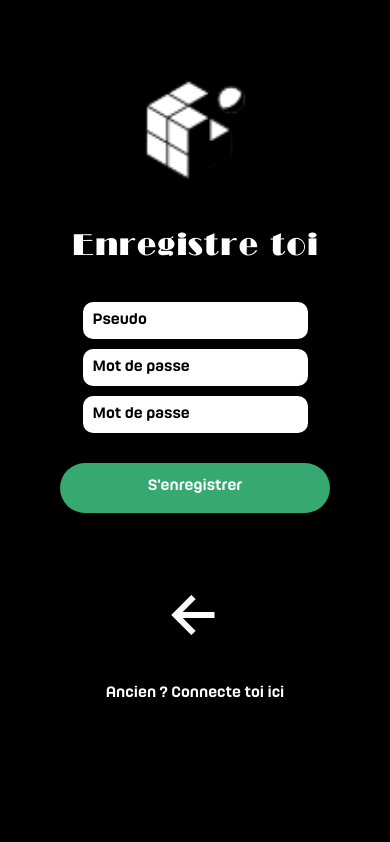
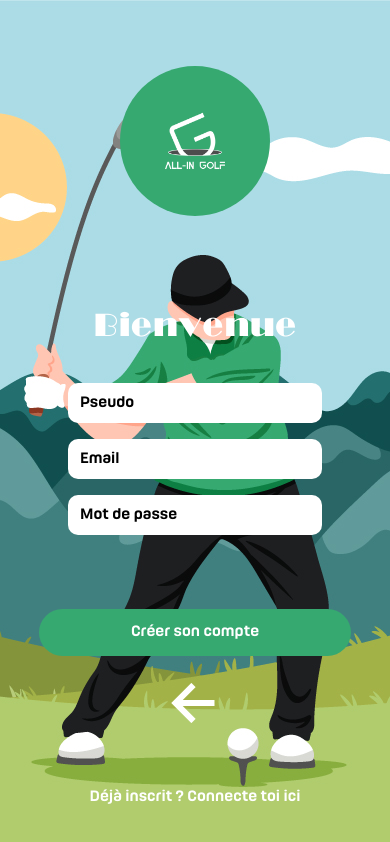
Before and after one commit to WolfDry/All_In_Golf, a React Native app: screen /Register in a window 390 px wide. Built offline with nearby package versions, Linux system fonts and the light colour scheme.

Commit message:
Fix responsive issues

```diff
--- a/assets/globalStyle.js
+++ b/assets/globalStyle.js
@@ -6,8 +6,26 @@ const globalStyles = StyleSheet.create({
   },
   white: {
     color: 'white',
-    height: 20
-}
+  },
+  center: {
+    justifyContent: 'center',
+    alignItems: 'center',
+  },
+  fullScreen: {
+    flex: 1,
+    width: '100%'
+  },
+  title: {
+      fontSize: 30,
+      fontFamily: 'Broadway',
+  },
+  borderBottom:{
+    borderWidth: 1,
+    borderRightWidth:0,
+    borderLeftWidth:0,
+    borderTopWidth:0,
+    borderBottomColor: 'white',
+  }
 });
 
 export default globalStyles;
--- a/src/views/HomeScreen.jsx
+++ b/src/views/HomeScreen.jsx
@@ -1,5 +1,5 @@
 import * as React from 'react';
-import { Text, StyleSheet, View, Pressable, Image, ScrollView, TouchableOpacity } from 'react-native';
+import { Text, StyleSheet, View, Pressable, Image, ScrollView, TouchableOpacity, ImageBackground } from 'react-native';
 import { useFonts } from 'expo-font';
 import Ionicons from '@expo/vector-icons/Ionicons';
 import globalStyles from '../../assets/globalStyle';
@@ -28,125 +28,42 @@ export function HomeScreen({ navigation, route }) {
     }
 
     return (
-        <ScrollView style={styles.container}>
-            <View style={{ alignItems: 'center', justifyContent: 'center' }}>
+        <ImageBackground source={require('../../assets/img/bg.jpg')} style={globalStyles.fullScreen}>
+            <View style={[globalStyles.fullScreen, globalStyles.center]}>
                 <Image
                     style={styles.logo}
-                    source={require('../../assets/img/favicon.png')}
+                    source={require('../../assets/img/logo-vert.jpg')}
                 />
             </View>
-            <View style={styles.titleContainer}>
-                <Text style={styles.title}>
-                    All In Golf
-                </Text>
+            <View style={[globalStyles.fullScreen, globalStyles.center]}>
+                <Text style={[globalStyles.title, globalStyles.white]}>All In Golf</Text>
             </View>
-            <View style={styles.formContainer}>
-                <Pressable
-                    style={styles.Loginbutton}
-                    onPress={() => {
-                        // Pass and merge params back to home screen
-                        navigation.navigate({
-                            name: 'Login',
-                            params: {
-                                post: {
-                                    login: loginPost,
-                                    password: passwordPost
-                                }
-                            },
-                            merge: true,
-                        });
-                    }}
-                >
-                    <Text style={[globalStyles.white, globalStyles.hongkong]}>Se connecter</Text>
+            <View style={[globalStyles.fullScreen, globalStyles.center]}>
+                <Pressable style={[styles.button, globalStyles.center, { marginBottom: 15 }]} onPress={() => navigation.navigate('Login')}>
+                    <Text style={[globalStyles.hongkong]}>
+                        Se connecter
+                    </Text>
                 </Pressable>
-                <Pressable
-                    style={styles.Loginbutton}
-                    onPress={() => {
-                        // Pass and merge params back to home screen
-                        navigation.navigate({
-                            name: 'Register',
-                            params: {
-                                post: {
-                                    login: loginPost,
-                                    password: passwordPost
-                                }
-                            },
-                            merge: true,
-                        });
-                    }}
-                >
-                    <Text style={[globalStyles.white, globalStyles.hongkong]}>S'enregister</Text>
+                <Pressable style={[styles.button, globalStyles.center]} onPress={() => navigation.navigate('Register')}>
+                    <Text style={[globalStyles.hongkong]}>
+                        Créer un compte
+                    </Text>
                 </Pressable>
             </View>
-            {auth.currentUser &&
-                <View>
-                    <Text style={globalStyles.white}>Email : {auth.currentUser?.email}</Text>
-                    <TouchableOpacity onPress={handleSignUp} style={{ backgroundColor: '#36A970', padding: 10, margin: 10 }}>
-                        <Text style={[globalStyles.white]}>Sign Out</Text>
-                    </TouchableOpacity>
-                </View>
-            }
-
-        </ScrollView>
+        </ImageBackground>
     );
 }
 
 const styles = StyleSheet.create({
-    container: {
-        flex: 1,
-        fontFamily: 'Broadway',
-        height: 500,
-        borderColor: 'red',
-        backgroundColor: 'black'
+    logo: {
+        width: 150,
+        height: 150,
+        borderRadius: 100,
     },
-    logo: {
-        width: 100,
-        height: 100,
-        marginTop: 80
-    },
-    titleContainer: {
-        flex: 0.5,
-        alignItems: 'center',
-    },
-    title: {
-        padding: 50,
-        fontFamily: 'Broadway',
-        fontSize: 30,
-        color: 'white'
-    },
-    formContainer: {
-        flex: 1,
-        alignItems: 'center',
-    },
-    inputContainer: {
-        justifyContent: 'center',
-        alignItems: 'center'
-    },
-    inputs: {
-        margin: 5,
-        padding: 10,
-        width: 200,
-        justifyContent: 'center',
-        alignItems: 'center',
-        borderRadius: 10,
-        backgroundColor: 'white'
-    },
-    Loginbutton: {
-        marginVertical: 25,
-        padding: 15,
-        justifyContent: 'center',
-        alignItems: 'center',
-        width: 270,
-        borderRadius: 50,
-        backgroundColor: '#36A970',
-    },
-    arrowBack: {
-        margin: 60
-    },
-    registerContainer: {
-        alignItems: 'center',
-        justifyContent: 'flex-end',
-        backgroundColor: 'black',
-        height: 10
+    button: {
+        width: '75%',
+        backgroundColor: 'white',
+        padding: '3%',
+        borderRadius: 100,
     }
 });
--- a/src/views/LoginScreen.jsx
+++ b/src/views/LoginScreen.jsx
@@ -1,11 +1,10 @@
 import * as React from 'react';
-import { TextInput, Text, StyleSheet, View, Pressable, Image, ScrollView } from 'react-native';
+import { TextInput, Text, StyleSheet, View, Pressable, Image, ScrollView, ImageBackground } from 'react-native';
 import { useFonts } from 'expo-font';
 import Ionicons from '@expo/vector-icons/Ionicons';
 import globalStyles from '../../assets/globalStyle';
 import { auth } from '../../firebase'
 import { signInWithEmailAndPassword } from 'firebase/auth';
-import { useNavigation } from '@react-navigation/native';
 
 export function LoginScreen({ navigation, route }) {
 
@@ -31,22 +30,22 @@ export function LoginScreen({ navigation, route }) {
     }
 
     return (
-        <ScrollView style={styles.container}>
-            <View style={{ alignItems: 'center', justifyContent: 'center' }}>
+        <ImageBackground source={require('../../assets/img/bg.jpg')} style={[globalStyles.center, globalStyles.fullScreen]}>
+            <View style={[globalStyles.center, { flex: 3, width: '100%' }]}>
                 <Image
                     style={styles.logo}
-                    source={require('../../assets/img/favicon.png')}
+                    source={require('../../assets/img/logo-vert.jpg')}
                 />
             </View>
-            <View style={styles.titleContainer}>
-                <Text style={styles.title}>
+            <View style={[globalStyles.center, globalStyles.fullScreen]}>
+                <Text style={[globalStyles.title, globalStyles.white]}>
                     Connecte toi
                 </Text>
             </View>
-            <View style={styles.formContainer}>
+            <View style={[globalStyles.center, { flex: 3, width: '100%' }]}>
                 <View style={styles.inputContainer}>
                     <TextInput
-                        placeholder="Pseudo"
+                        placeholder="Email"
                         style={[styles.inputs, globalStyles.hongkong]}
                         value={email}
                         onChangeText={setEmail}
@@ -60,91 +59,123 @@ export function LoginScreen({ navigation, route }) {
                     />
                 </View>
                 <Pressable
-                    style={styles.Loginbutton}
+                    style={[styles.button,]}
                     onPress={handleLogin}
                 >
                     <Text style={[globalStyles.white, globalStyles.hongkong]}>Connexion</Text>
                 </Pressable>
-                <Pressable>
+                <Pressable style={[globalStyles.fullScreen, globalStyles.center]}>
                     <Text style={[globalStyles.white, globalStyles.hongkong]}>
                         Mot de passe oublié ?
                     </Text>
                 </Pressable>
             </View>
-            <View style={{ alignItems: 'center' }}>
+            <View style={[globalStyles.center, globalStyles.fullScreen]}>
                 <Ionicons
                     style={styles.arrowBack}
                     name="arrow-back-outline"
                     size={64}
                     color="white"
-                    onPress={() => navigation.goBack()}
+                    onPress={() => navigation.navigate('Home')}
                 />
             </View>
-            <View style={styles.registerContainer}>
+            <View style={[globalStyles.center, globalStyles.fullScreen]}>
                 <Pressable onPress={() => navigation.navigate('Register')}>
-                    <Text style={[globalStyles.white, globalStyles.hongkong, { borderBottomColor: 'white' }]}>
+                    <Text style={[globalStyles.white, globalStyles.hongkong, globalStyles.borderBottom]}>
                         Nouveau ? Créer ton compte ici
                     </Text>
                 </Pressable>
             </View>
-        </ScrollView>
+        </ImageBackground>
     );
 }
 
 const styles = StyleSheet.create({
-    container: {
-        flex: 1,
-        width: '100%',
-        backgroundColor: 'black'
-    },
     logo: {
-        width: 100,
-        height: 100,
-        marginTop: 80
-    },
-    titleContainer: {
-        flex: 0.5,
-        alignItems: 'center',
-    },
-    title: {
-        padding: 50,
-        fontSize: 30,
-        fontFamily: 'Broadway',
-        color: 'white'
-    },
-    formContainer: {
-        flex: 1,
-        alignItems: 'center',
+        width: 150,
+        height: 150,
+        borderRadius: 100,
     },
     inputContainer: {
-        justifyContent: 'center',
-        alignItems: 'center'
+        flex: 3,
+        alignItems: 'center',
+        width: '100%',
     },
     inputs: {
-        margin: 5,
-        padding: 10,
-        width: 225,
+        width: '65%',
+        margin: '2%',
+        padding: '3%',
+        backgroundColor: 'white',
+        borderRadius: 10,
+    },
+    button: {
         justifyContent: 'center',
         alignItems: 'center',
-        borderRadius: 10,
-        backgroundColor: 'white'
-    },
-    Loginbutton: {
-        marginVertical: 25,
+        width: '80%',
         padding: 15,
-        justifyContent: 'center',
-        alignItems: 'center',
-        width: 270,
-        borderRadius: 50,
         backgroundColor: '#36A970',
-    },
-    arrowBack: {
-        margin: 60
-    },
-    registerContainer: {
-        alignItems: 'center',
-        justifyContent: 'flex-end',
-        backgroundColor: 'black',
-        height: 10
+        borderRadius: 100,
     }
-});
+})
+
+// const styles = StyleSheet.create({
+//     container: {
+//         flex: 1,
+//         width: '100%',
+//         height: '100%',
+//     },
+//     background: {
+//         height: '100%'
+//     },
+//     logo: {
+//         width: 150,
+//         height: 150,
+//         marginTop: '15%',
+//         marginBottom: '13.2%',
+//         borderRadius: 100
+//     },
+//     titleContainer: {
+//         flex: 0.5,
+//         alignItems: 'center',
+//     },
+//     title: {
+//         padding: '10%',
+//         fontSize: 30,
+//         fontFamily: 'Broadway',
+//         color: 'white'
+//     },
+//     formContainer: {
+//         flex: 1,
+//         alignItems: 'center',
+//     },
+//     inputContainer: {
+//         justifyContent: 'center',
+//         alignItems: 'center'
+//     },
+//     inputs: {
+//         margin: '2%',
+//         padding: '3%',
+//         width: 225,
+//         justifyContent: 'center',
+//         alignItems: 'center',
+//         borderRadius: 10,
+//         backgroundColor: 'white'
+//     },
+//     button: {
+//         marginVertical: '10%',
+//         padding: '3%',
+//         justifyContent: 'center',
+//         alignItems: 'center',
+//         width: '75%',
+//         borderRadius: 100,
+//         backgroundColor: '#36A970',
+//     },
+//     arrowBack: {
+//         marginVertical: '5%',
+//     },
+//     registerContainer: {
+//         alignItems: 'center',
+//         justifyContent: 'flex-end',
+//         marginBottom: '10%'
+//     }
+// });
--- a/src/views/RegisterScreen.jsx
+++ b/src/views/RegisterScreen.jsx
@@ -1,5 +1,5 @@
 import * as React from 'react';
-import { TextInput, Text, StyleSheet, View, Pressable, Image, ScrollView } from 'react-native';
+import { TextInput, Text, StyleSheet, View, Pressable, Image, ScrollView, ImageBackground } from 'react-native';
 import { useFonts } from 'expo-font';
 import Ionicons from '@expo/vector-icons/Ionicons';
 import globalStyles from '../../assets/globalStyle';
@@ -8,6 +8,7 @@ import { createUserWithEmailAndPassword } from 'firebase/auth';
 
 export function RegisterScreen({ navigation, route }) {
     const [email, setEmail] = React.useState('');
+    const [pseudo, setPseudo] = React.useState('');
     const [password, setPassword] = React.useState('');
 
     const [loaded] = useFonts({
@@ -19,31 +20,38 @@ export function RegisterScreen({ navigation, route }) {
     }
 
     const handleSignUp = () => {
-        createUserWithEmailAndPassword(auth, email, password)
+        createUserWithEmailAndPassword(auth, email, password, pseudo)
             .then((userCredentials) => {
                 const user = userCredentials.user
                 console.log('Registered in with : ' + user.email)
+                navigation.navigate('Login')
             })
             .catch(error => alert(error.message))
     }
 
     return (
-        <ScrollView style={styles.container}>
-            <View style={{ alignItems: 'center', justifyContent: 'center' }}>
+        <ImageBackground source={require('../../assets/img/bg.jpg')} style={[globalStyles.center, globalStyles.fullScreen]}>
+            <View style={[globalStyles.center, { flex: 3, width: '100%' }]}>
                 <Image
                     style={styles.logo}
-                    source={require('../../assets/img/favicon.png')}
+                    source={require('../../assets/img/logo-vert.jpg')}
                 />
             </View>
-            <View style={styles.titleContainer}>
-                <Text style={styles.title}>
-                    Enregistre toi
+            <View style={[globalStyles.center, globalStyles.fullScreen]}>
+                <Text style={[globalStyles.title, globalStyles.white]}>
+                    Bienvenue
                 </Text>
             </View>
-            <View style={styles.formContainer}>
+            <View style={[globalStyles.center, { flex: 3, width: '100%' }]}>
                 <View style={styles.inputContainer}>
                     <TextInput
                         placeholder="Pseudo"
+                        style={[styles.inputs, globalStyles.hongkong]}
+                        value={pseudo}
+                        onChangeText={setPseudo}
+                    />
+                    <TextInput
+                        placeholder="Email"
                         style={[styles.inputs, globalStyles.hongkong]}
                         value={email}
                         onChangeText={setEmail}
@@ -55,97 +63,120 @@ export function RegisterScreen({ navigation, route }) {
                         onChangeText={setPassword}
                         secureTextEntry={true}
                     />
-                    <TextInput
-                        placeholder="Mot de passe"
-                        style={[styles.inputs, globalStyles.hongkong]}
-                        value={password}
-                        onChangeText={setPassword}
-                        secureTextEntry={true}
-                    />
                 </View>
                 <Pressable
-                    style={styles.Loginbutton}
+                    style={[styles.button]}
                     onPress={handleSignUp}
                 >
-                    <Text style={[globalStyles.white, globalStyles.hongkong]}>S'enregistrer</Text>
+                    <Text style={[globalStyles.white, globalStyles.hongkong]}>Créer son compte</Text>
                 </Pressable>
             </View>
-            <View style={{ alignItems: 'center' }}>
+            <View style={[globalStyles.center, globalStyles.fullScreen]}>
                 <Ionicons
                     style={styles.arrowBack}
                     name="arrow-back-outline"
                     size={64}
                     color="white"
-                    onPress={() => navigation.goBack()}
+                    onPress={() => navigation.navigate('Home')}
                 />
             </View>
-            <View style={styles.registerContainer}>
+            <View style={[globalStyles.center, globalStyles.fullScreen]}>
                 <Pressable onPress={() => { navigation.navigate('Login') }}>
-                    <Text style={[globalStyles.white, globalStyles.hongkong, { borderBottomColor: 'white' }]}>
-                        Ancien ? Connecte toi ici
+                    <Text style={[globalStyles.white, globalStyles.hongkong]}>
+                        Déjà inscrit ? Connecte toi ici
                     </Text>
                 </Pressable>
             </View>
-        </ScrollView>
+        </ImageBackground>
     );
 }
 
 const styles = StyleSheet.create({
-    container: {
-        flex: 1,
-        fontFamily: 'Broadway',
-        height: 500,
-        borderColor: 'red',
-        backgroundColor: 'black'
-    },
     logo: {
-        width: 100,
-        height: 100,
-        marginTop: 80
-    },
-    titleContainer: {
-        flex: 0.5,
-        alignItems: 'center',
-    },
-    title: {
-        padding: 50,
-        fontSize: 28,
-        fontFamily: 'Broadway',
-        color: 'white'
-    },
-    formContainer: {
-        flex: 1,
-        alignItems: 'center',
+        width: 150,
+        height: 150,
+        borderRadius: 100,
     },
     inputContainer: {
-        justifyContent: 'center',
-        alignItems: 'center'
+        flex: 3,
+        alignItems: 'center',
+        width: '100%',
     },
     inputs: {
-        margin: 5,
-        padding: 10,
-        width: 225,
+        width: '65%',
+        margin: '2%',
+        padding: '3%',
+        backgroundColor: 'white',
+        borderRadius: 10,
+    },
+    button: {
         justifyContent: 'center',
         alignItems: 'center',
-        borderRadius: 10,
-        backgroundColor: 'white'
-    },
-    Loginbutton: {
-        marginTop: 25,
+        width: '80%',
         padding: 15,
-        justifyContent: 'center',
-        alignItems: 'center',
-        width: 270,
-        borderRadius: 50,
         backgroundColor: '#36A970',
-    },
-    arrowBack: {
-        margin: 50
-    },
-    registerContainer: {
-        alignItems: 'center',
-        justifyContent: 'flex-end',
-        backgroundColor: 'black',
-        height: 5
+        borderRadius: 100,
     }
-});
+})
+
+// const styles = StyleSheet.create({
+//     container: {
+//         flex: 1,
+//         width: '100%',
+//         height: '100%',
+//     },
+//     image: {
+//         height: '100%'
+//     },
+//     logo: {
+//         width: 150,
+//         height: 150,
+//         marginTop: '15%',
+//         marginBottom: '13%',
+//         borderRadius: 100
+//     },
+//     titleContainer: {
+//         flex: 0.5,
+//         alignItems: 'center',
+//     },
+//     title: {
+//         padding: '5%',
+//         fontSize: 30,
+//         fontFamily: 'Broadway',
+//         color: 'white'
+//     },
+//     formContainer: {
+//         flex: 1,
+//         alignItems: 'center',
+//     },
+//     inputContainer: {
+//         justifyContent: 'center',
+//         alignItems: 'center'
+//     },
+//     inputs: {
+//         margin: '2%',
+//         padding: '3%',
+//         width: 225,
+//         justifyContent: 'center',
+//         alignItems: 'center',
+//         borderRadius: 10,
+//         backgroundColor: 'white'
+//     },
+//     button: {
+//         marginVertical: '10%',
+//         padding: '3%',
+//         justifyContent: 'center',
+//         alignItems: 'center',
+//         width: '75%',
+//         borderRadius: 100,
+//         backgroundColor: '#36A970',
+//     },
+//     arrowBack: {
+//         marginVertical: '3.9%',
+//     },
+//     registerContainer: {
+//         alignItems: 'center',
+//         justifyContent: 'flex-end',
+//         marginBottom: '10%'
+//     }
+// });
```
Also changed, not shown: assets/img/bg.jpg (added), assets/img/logo-vert.jpg (added).
